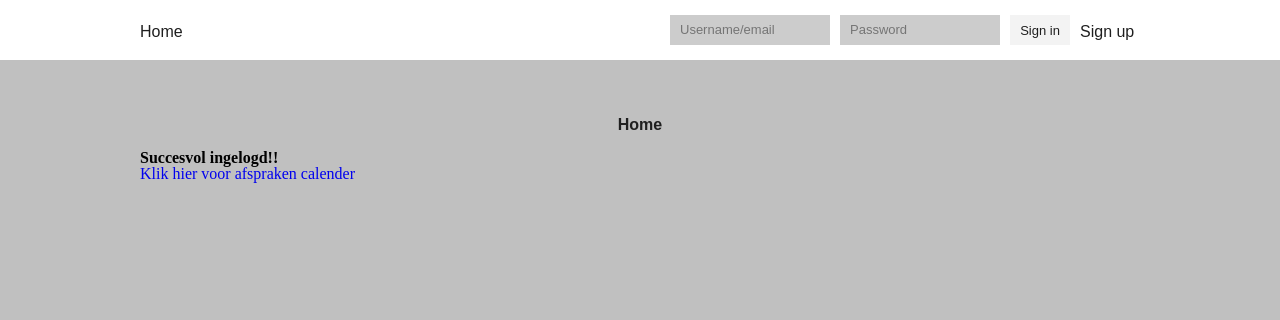
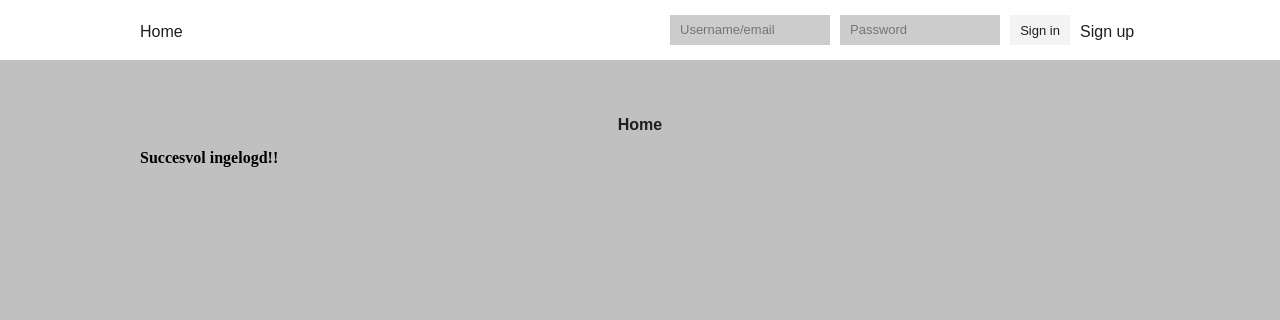
Before and after one commit to CLE3adopteereenschaap/CLE-3---Adopteer-een-schaap, a PHP site: page /loginsystem/succes.php in a window 1280 px wide. Shown: the top 320 px of the page. Run offline with PHP 8.4, Linux system fonts and the light colour scheme.

Commit message:
Bug fixes

```diff
--- a/loginsystem/includes/db.php
+++ b/loginsystem/includes/db.php
@@ -3,6 +3,6 @@
 $host = 'localhost';
 $username = 'root';
 $password = "";
-$db = "schaap";
+$db = "login";
 
 $connect = mysqli_connect($host, $username, $password, $db) or die('error' . mysqli_connect_error());
--- a/loginsystem/includes/login.db.php
+++ b/loginsystem/includes/login.db.php
@@ -1,6 +1,5 @@
 <?php
-
-session_start();
+ session_start();
 // check if submit is pressed
 if (isset($_POST['submit'])) {
     include 'db.php';
--- a/loginsystem/index.php
+++ b/loginsystem/index.php
@@ -1,5 +1,5 @@
 <?php
-    session_start();
+
     include_once 'sections/header.php';
 
 ?>
--- a/loginsystem/sections/header.php
+++ b/loginsystem/sections/header.php
@@ -1,5 +1,5 @@
 <?php
-
+session_start();
 ?>
 
 <!doctype html>
@@ -22,19 +22,17 @@
             <div class="nav-login">
                <?php
                 if (isset($_SESSION['u_id'])){
-                    echo '<form action="includes/logout.php" method="post">
-                        <button type="submit" name="submit">Logout</button>
-                </form>';
-                } else
-                    echo '
-                <form action="includes/login.db.php" method="POST">
+                        echo '<form action="includes/logout.php" method="POST">
+                            <button type="submit" name="submit">Logout</button>
+                              </form>';
+                } else {
+                    echo ' <form action="includes/login.db.php" method="POST">
                     <input type="text" name="uid" alt="email" placeholder="Username/email">
                     <input type="password" name="pass" placeholder="Password">
                     <button type="submit" name="submit">Sign in</button>
-                </form>
-                <a href="signup.php">Sign up</a>';
+                           </form>
+                <a href="signup.php">Sign up</a>'; }
                 ?>
-
             </div>
         </div>
     </nav>
--- a/loginsystem/style.css
+++ b/loginsystem/style.css
@@ -177,8 +177,11 @@ header .nav-login a{
     font-family: Arial;
     font-size: 16px;
     color: #1f1f1f;
-    line-height: 63px;
+    line-height: 64px;
     cursor: pointer;
+}
+header .nav-login a:hover{
+    background: #ccc;
 }
 .main-container {
     padding-top: 40px;
@@ -229,3 +232,16 @@ header .nav-login a{
     cursor: pointer;
     color: cornflowerblue;
 }
+/*/ header .nav-login a{
+    display: block;
+    width: 60px;
+    height: 30px;
+    border: none;
+    float: left;
+    background: white;
+    font-family: Arial;
+    font-size: 13px;
+    color: #1f1f1f;
+    line-height: 63px;
+    cursor: pointer;
+}
--- a/loginsystem/succes.php
+++ b/loginsystem/succes.php
@@ -1,13 +1,11 @@
 <?php
 include_once 'sections/header.php';
+
 ?>
     <section class="main-container succes">
         <div class="main-wrapper">
             <h2>Home</h2>
             <h3>Succesvol ingelogd!!</h3>
-            <div class="afspraak">
-            <a href="../calander">Klik hier voor afspraken calender</a>
-            </div>
         </div>
     </section>
 <?php
```
